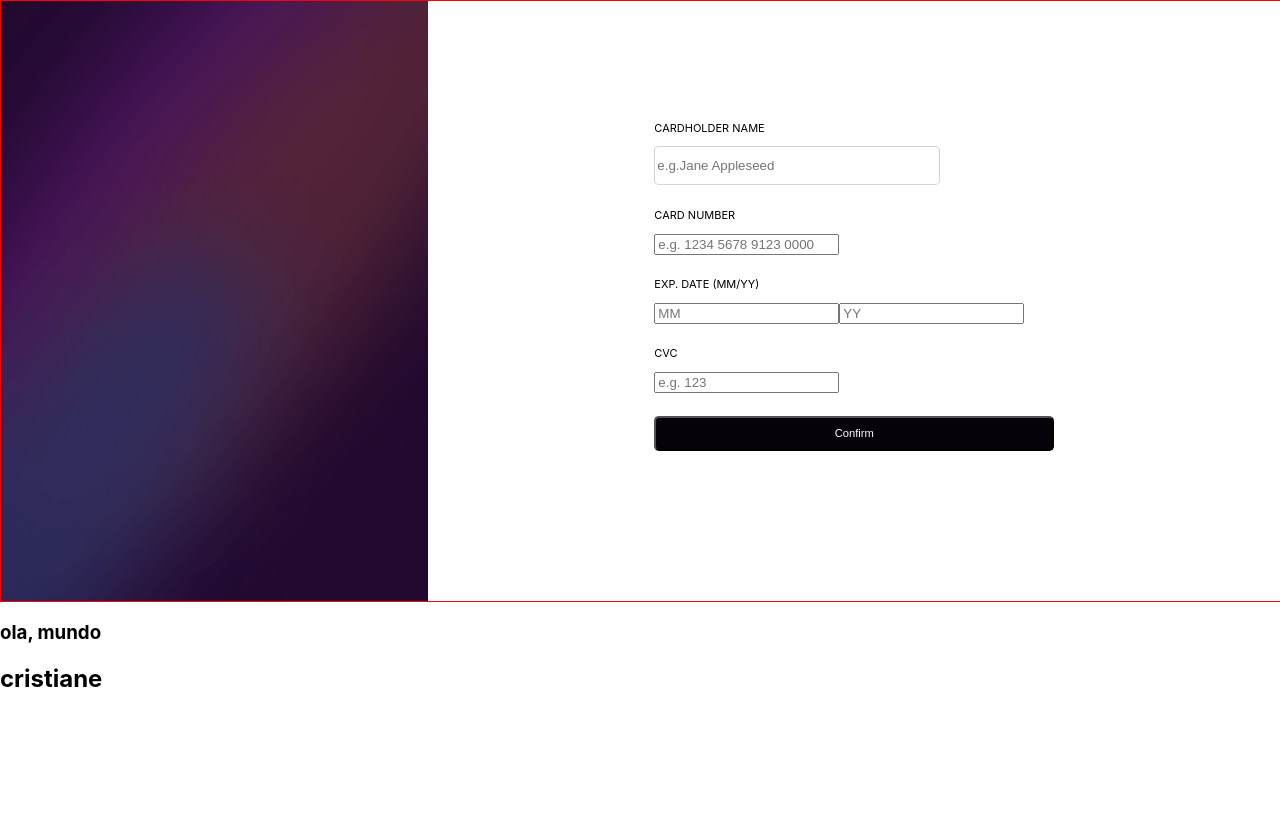
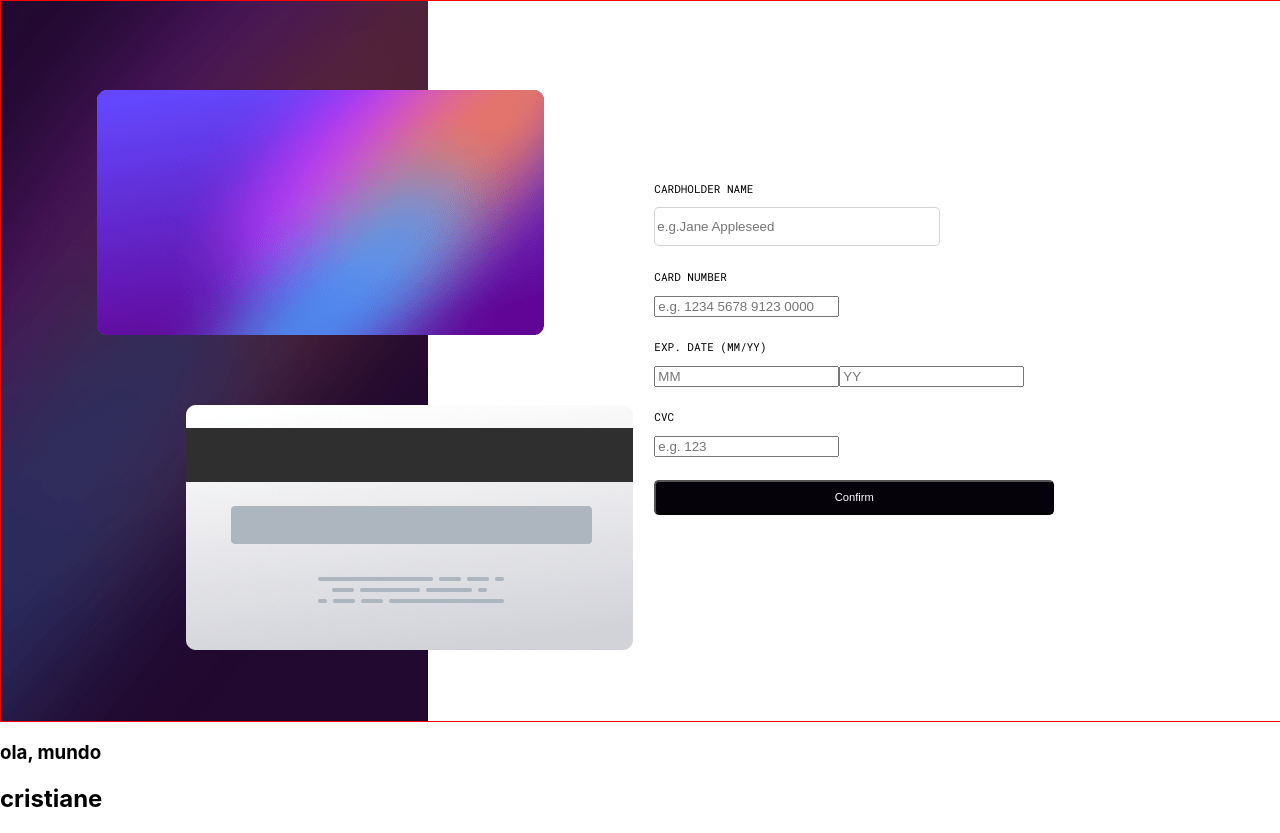
Before and after one commit to CristianeNazareth/projeto_card, a React (Create React App) app: page / in a window 1280 px wide. Before the commit the page ends 800 px from the top, so only its background shows below. Built offline with nearby package versions, Linux system fonts and the light colour scheme.

Commit message:
create card

```diff
--- a/src/components/Body/Body.css
+++ b/src/components/Body/Body.css
@@ -7,9 +7,12 @@
     display: grid;
     grid-template-columns: 1fr 2fr;
     border: 1px solid red;
-    height: 600px;
+    height: auto;
+    min-height: 720px;
     width: 100%;
     margin: auto;
+
+    position: relative;
 
 }
 
--- a/src/components/Body/Body.jsx
+++ b/src/components/Body/Body.jsx
@@ -1,6 +1,8 @@
 import React from "react";
 import './Body.css';
 import Main from "../Main/Main";
+import CardFront from "../CardFront/CardFront";
+import CardBack from "../CardBack/CardBack";
 
 
 const Body = () => {
@@ -8,7 +10,12 @@ const Body = () => {
         <div className="body_container">
             <span className="container_left"></span>
             <Main></Main>
+
+            <CardFront></CardFront>
+            <CardBack></CardBack>
+
         </div>
+
     )
 }
 
--- /dev/null
+++ b/src/components/CardBack/CardBack.css
@@ -0,0 +1,13 @@
+
+.container_card_back {
+    background-image: url('../../assets/images/bg-card-back.png');
+
+    position: absolute;
+    top: 77%;
+    left: 32%;
+    transform: translate(-50%, -50%);
+    z-index: 9999;
+    width: 450px;
+    height: 300px;
+    background-repeat: no-repeat;
+}
--- /dev/null
+++ b/src/components/CardBack/CardBack.jsx
@@ -0,0 +1,19 @@
+import React from "react";
+import './CardBack.css';
+
+
+
+const CardBack = () => {
+    return (
+
+        <div className="container_card_back" >
+            {/* <img src="../../assets/images/card-logo.svg" alt="" /> */}
+            <div className="cvc_card"></div>
+        </div>
+
+    )
+}
+
+
+
+export default CardBack;
--- /dev/null
+++ b/src/components/CardFront/CardFront.css
@@ -0,0 +1,14 @@
+
+
+.container_card_front {
+    background-image: url('../../assets/images/bg-card-front.png');
+
+    position: absolute;
+    top: 33%;
+    left: 25%;
+    transform: translate(-50%, -50%);
+    z-index: 9999;
+    width: 448px;
+    height: 298px;
+    background-repeat: no-repeat;
+}
--- /dev/null
+++ b/src/components/CardFront/CardFront.jsx
@@ -0,0 +1,22 @@
+import React from "react";
+import './CardFront.css';
+
+
+
+const CardFront = () => {
+    return (
+
+        <div className="container_card_front" >
+            {/* <img src="../../assets/images/card-logo.svg" alt="" /> */}
+            <div className="number_card"></div>
+            <p className="name_card"></p>
+            <div className="date_card"></div>
+        </div>
+
+    )
+}
+
+
+
+
+export default CardFront;
--- a/src/components/Form/Form.css
+++ b/src/components/Form/Form.css
@@ -1,3 +1,7 @@
+
+@import url('https://fonts.googleapis.com/css2?family=DM+Sans:wght@400;700&family=Inter:wght@600&family=Outfit:wght@400;700&family=Passion+One:wght@400;700;900&family=Roboto+Mono:wght@400;600&family=Roboto:wght@400;700&family=Sriracha&display=swap');
+
+
 :root {
     --field-width: 70%;
     --field-height: 2.2rem;
@@ -5,15 +9,13 @@
     --radius-border: 0.3rem;
 }
 
-
-
 .main_input {
     /* border: 1px solid blue; */
     margin-top: 20px;
 }
 
 .letter {
-
+    font-family: 'Roboto Mono', monospace;
     font-size: 11px;
     font-weight: 600px;
 }
```
